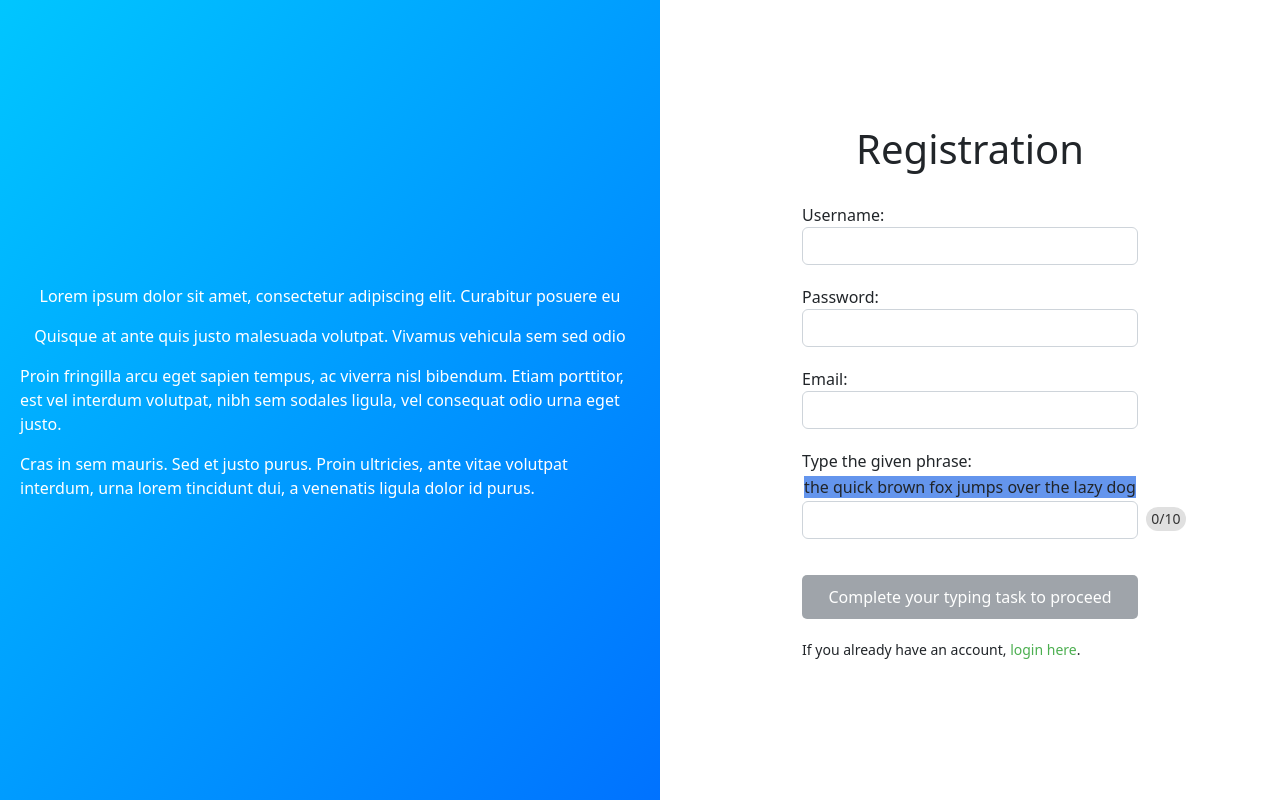
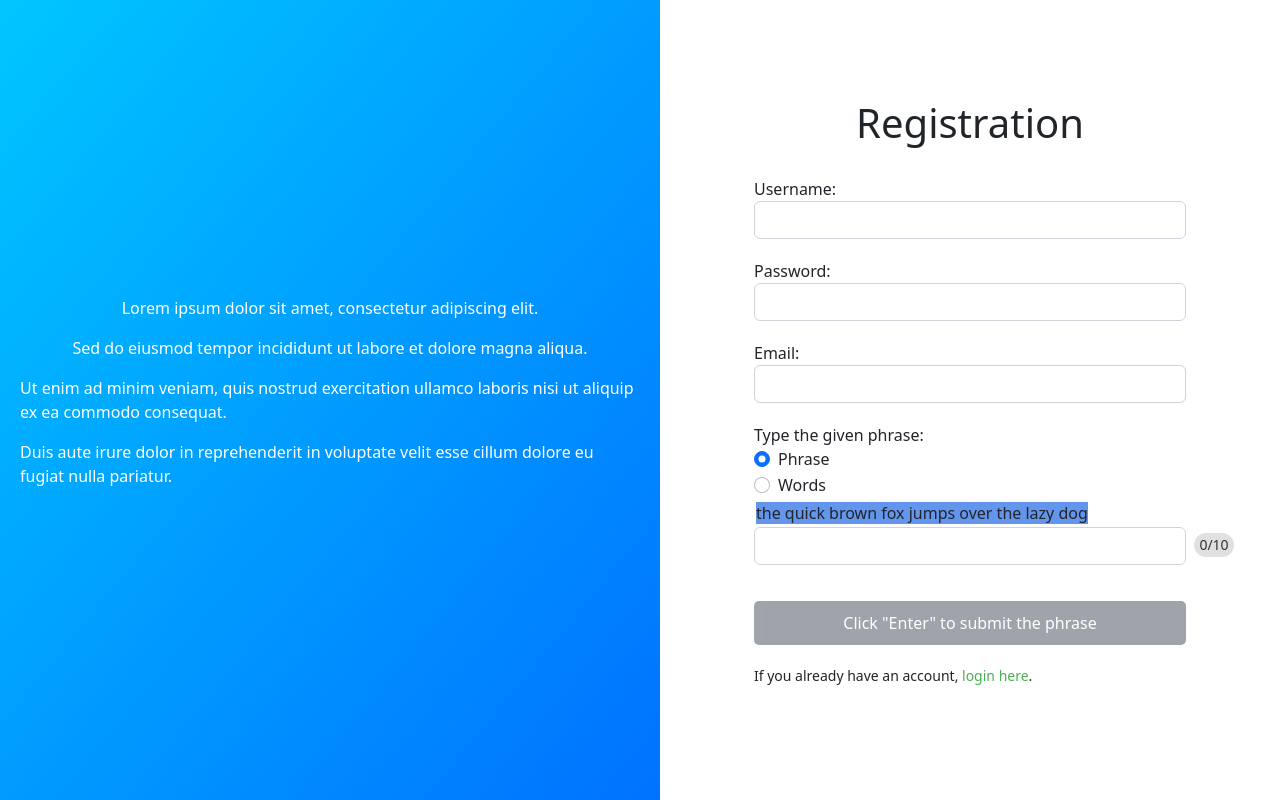
Before and after one commit to jokubasjurk/bakalauras-front, a React (Create React App) app: page / in a window 1280 px wide. Built offline with nearby package versions, Linux system fonts and the light colour scheme.

Commit message:
many updates

```diff
--- a/src/component/TextInput.css
+++ b/src/component/TextInput.css
@@ -7,6 +7,7 @@
     padding: 2px;
     font-family: inherit;
     font-size: inherit;
+    width: 27em;
 }
 
 .correct {
--- a/src/component/UnsuccessfulLogin.css
+++ b/src/component/UnsuccessfulLogin.css
@@ -4,11 +4,11 @@
     align-items: center;
     justify-content: center;
     height: 100vh;
-    background-color: #f8d7da;
+    background: linear-gradient(to bottom right, #de4f4f, #170303);
 }
 
 .unsuccessful-login h1 {
-    color: #721c24;
+    color: #ffffff;
     font-size: 3rem;
     margin-bottom: 2rem;
 }
@@ -16,15 +16,15 @@
 .unsuccessful-login button {
     padding: 1rem;
     margin: 1rem;
-    border: 1px solid #721c24;
+    border: 1px solid #155724;
     background-color: #ffffff;
-    color: #721c24;
+    color: #155724;
     font-weight: bold;
     cursor: pointer;
     transition: all 0.3s ease;
 }
 
 .unsuccessful-login button:hover {
-    background-color: #721c24;
+    background-color: #155724;
     color: #ffffff;
 }
--- a/src/component/UnsuccessfulLogin.tsx
+++ b/src/component/UnsuccessfulLogin.tsx
@@ -14,7 +14,7 @@ const UnsuccessfulLogin = () => {
     };
 
     return (
-        <div>
+        <div className="unsuccessful-login">
             <h1>Unsuccessful Login</h1>
             <button onClick={goToRegistration}>Go to Registration</button>
             <button onClick={goToLogin}>Go to Login</button>
--- a/src/pages/login/Login.css
+++ b/src/pages/login/Login.css
@@ -38,3 +38,17 @@ button {
     margin-top: 1rem;
     width: 50%;
 }
+
+.register-redirect {
+    margin-top: 20px;
+    font-size: 14px;
+}
+
+.register-redirect a {
+    color: #4caf50;
+    text-decoration: none;
+}
+
+.register-redirect a:hover {
+    text-decoration: underline;
+}
--- a/src/pages/login/Login.tsx
+++ b/src/pages/login/Login.tsx
@@ -6,7 +6,7 @@ import {FlightTime} from "../../model/FlightTime";
 import {calculateDwellTimesAndFlightTimes} from "../../service/calculateDwellAndFlightTimes";
 import {TextInput} from "../../component/TextInput";
 import axios from "axios";
-import {useNavigate} from "react-router-dom";
+import {Link, useNavigate} from "react-router-dom";
 
 const LoginPage: React.FC = () => {
     const [keyData, setKeyData] = useState<KeyEventData[]>([]);
@@ -47,7 +47,7 @@ const LoginPage: React.FC = () => {
     useEffect(() => {
         const submitData = async () => {
             try {
-                const response = await axios.post('http://localhost:8080/api/login', formData);
+                const response = await axios.post('http://146.190.25.169/api/login', formData);
                 if (response.data.success) {
                     navigate('/successful-login');
                 } else {
@@ -69,6 +69,8 @@ const LoginPage: React.FC = () => {
             console.log(dwellAndFlightTimes);
             setFormData((prevFormData) => ({
                 ...prevFormData,
+                inputType,
+                targetValue: targetInput,
                 // dwellTimes: dwellAndFlightTimes.dwellTimes,
                 flightTimes: dwellAndFlightTimes.flightTimes,
             }));
@@ -106,6 +108,9 @@ const LoginPage: React.FC = () => {
                                        name="password" required/>
                             </div>
                             <button className="btn btn-primary" type="submit">Next</button>
+                            <p className="register-redirect">
+                                Don't have an account yet? <Link to="/">register here</Link>.
+                            </p>
                         </form>
                     </div>
                 )}
--- a/src/pages/registration/Registration.tsx
+++ b/src/pages/registration/Registration.tsx
@@ -18,6 +18,7 @@ const Registration: React.FC<RegistrationProps> = () => {
     const [keyData, setKeyData] = useState<KeyEventData[]>([]);
     const [counter, setCounter] = useState(0);
     const [inputValue, setInputValue] = useState('');
+    const [inputType, setInputType] = useState('phrase');
     const [formData, setFormData] = useState({
         username: '',
         password: '',
@@ -26,6 +27,10 @@ const Registration: React.FC<RegistrationProps> = () => {
         flightTimes: [] as FlightTime[][],
     });
     const navigate = useNavigate();
+
+    const phrases = ['the quick brown fox jumps over the lazy dog', 'lazy dog'];
+    const words = ['encyclopedia labyrinth zephyr mesmerizing synchronize', 'orange'];
+    const targetInput = inputType === 'phrase' ? phrases[0] : words[0];
 
     const handleChange = (event: React.ChangeEvent<HTMLInputElement>) => {
         setFormData({...formData, [event.target.name]: event.target.value});
@@ -36,10 +41,12 @@ const Registration: React.FC<RegistrationProps> = () => {
     };
 
     const handlePhraseSubmit = async () => {
-        if (inputValue === 'the quick brown fox jumps over the lazy dog') {
+        if (inputValue === targetInput) {
             const dwellAndFlightTimes = calculateDwellTimesAndFlightTimes(keyData);
             setFormData((prevFormData) => ({
                 ...prevFormData,
+                inputType,
+                targetValue: targetInput,
                 dwellTimes: dwellAndFlightTimes.dwellTimes,
                 flightTimes: [...prevFormData.flightTimes, dwellAndFlightTimes.flightTimes],
             }));
@@ -49,7 +56,7 @@ const Registration: React.FC<RegistrationProps> = () => {
 
             if (counter + 1 >= 10) {
                 try {
-                    await axios.post('http://localhost:8080/api/register', formData);
+                    await axios.post('http://146.190.25.169/api/register', formData);
                     navigate('/');
                 } catch (error) {
                     console.error('Error during authentication:', error);
@@ -67,25 +74,21 @@ const Registration: React.FC<RegistrationProps> = () => {
         // Perform your registration logic here
     };
 
+    const handleRadioChange = (event: React.ChangeEvent<HTMLInputElement>) => {
+        setInputType(event.target.value);
+    };
+
     const isSubmitEnabled = counter >= 10;
 
     return (
         <div className="registration-container">
             <div className="left-side">
-                <p>
-                    Lorem ipsum dolor sit amet, consectetur adipiscing elit. Curabitur posuere eu
-                </p>
-                <p>
-                    Quisque at ante quis justo malesuada volutpat. Vivamus vehicula sem sed odio
-                </p>
-                <p>
-                    Proin fringilla arcu eget sapien tempus, ac viverra nisl bibendum. Etiam porttitor, est vel
-                    interdum volutpat, nibh sem sodales ligula, vel consequat odio urna eget justo.
-                </p>
-                <p>
-                    Cras in sem mauris. Sed et justo purus. Proin ultricies, ante vitae volutpat interdum, urna
-                    lorem tincidunt dui, a venenatis ligula dolor id purus.
-                </p>
+                <p>Lorem ipsum dolor sit amet, consectetur adipiscing elit.</p>
+                <p>Sed do eiusmod tempor incididunt ut labore et dolore magna aliqua.</p>
+                <p>Ut enim ad minim veniam, quis nostrud exercitation ullamco laboris nisi ut
+                    aliquip ex ea commodo consequat.</p>
+                <p>Duis aute irure dolor in reprehenderit in voluptate velit esse cillum dolore eu
+                    fugiat nulla pariatur.</p>
             </div>
             <div className="right-side">
                 <h1>Registration</h1>
@@ -104,6 +107,34 @@ const Registration: React.FC<RegistrationProps> = () => {
                     </div>
                     <div className="form-group">
                         <label>Type the given phrase:</label>
+                        <div className="form-check form-check-inline">
+                            <input
+                                className="form-check-input"
+                                type="radio"
+                                name="inputType"
+                                id="phrase"
+                                value="phrase"
+                                checked={inputType === "phrase"}
+                                onChange={handleRadioChange}
+                            />
+                            <label className="form-check-label" htmlFor="phrase">
+                                Phrase
+                            </label>
+                        </div>
+                        <div className="form-check form-check-inline">
+                            <input
+                                className="form-check-input"
+                                type="radio"
+                                name="inputType"
+                                id="word"
+                                value="word"
+                                checked={inputType === "word"}
+                                onChange={handleRadioChange}
+                            />
+                            <label className="form-check-label" htmlFor="word">
+                                Words
+                            </label>
+                        </div>
                         <div className="text-input-wrapper">
                             <TextInput
                                 handleKeyData={handleKeyData}
@@ -111,7 +142,7 @@ const Registration: React.FC<RegistrationProps> = () => {
                                 inputValue={inputValue}
                                 setInputValue={setInputValue}
                                 onSubmit={handlePhraseSubmit}
-                                targetPhrase="the quick brown fox jumps over the lazy dog"
+                                targetPhrase={targetInput}
                                 className="form-control"
                             />
                             <div className={classNames("counter-bubble", {completed: counter >= 10})}>
@@ -123,7 +154,7 @@ const Registration: React.FC<RegistrationProps> = () => {
                             disabled={!isSubmitEnabled}
                             className={classNames(isSubmitEnabled ? "btn btn-primary" : "btn btn-secondary", "register-button")}
                     >
-                        {isSubmitEnabled ? "Register" : "Complete your typing task to proceed"}
+                        {isSubmitEnabled ? "Register" : "Click \"Enter\" to submit the phrase"}
                     </button>
                     <p className="login-redirect">
                         If you already have an account, <Link to="/login">login here</Link>.
```
Also changed, not shown: 1 other file (tests, documents, lock files or other folders).
